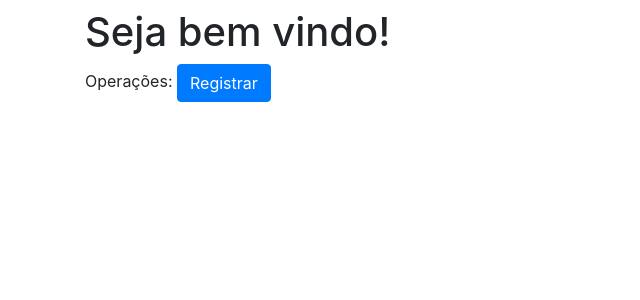
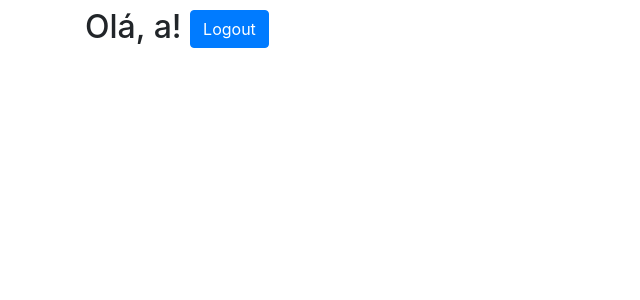
Before and after one commit to doandersonferreira/python-flask-fundos-imobiliarios, a Flask app: page / in a window 1280 px wide. Shown: the top 300 px of the page, without its empty margins (0-640 px from the left). Run offline with Flask 2, Linux system fonts and the light colour scheme; the visitor is signed in with stand-in values (Sample User, id 1); some libraries are stand-ins or nearby versions.

Commit message:
Exibição de conteudo diferenciado na home caso o usuario esteja logado ou nao.

```diff
--- a/index.py
+++ b/index.py
@@ -48,30 +48,31 @@ def autenticar():
 
     if usuario:
         if usuario.senha == senha:
-            session['usuario_logado'] = usuario.id
+            session['usuario_logado'] = [usuario.id, usuario.nome]
             flash('Bem vindo, ' + usuario.nome + ' !')
             proxima_pagina = request.form['proxima']
             return redirect(proxima_pagina)
     flash('Usuário ou senha incorretos. Tente novamente!')
-    return redirect(url_for('login'))
+    return redirect(url_for('home'))
 
 @app.route('/logout')
 def logout():
     session['usuario_logado'] = None
     flash('Nenhum usuário logado!')
-    return redirect(url_for('login'))
+    return redirect(url_for('home'))
 
 @app.route('/')
 def home():
-    if usuario_logado():
-        return render_template('index.html')
-    else:
-        return redirect(url_for('login', proxima=url_for('home')))
+    return render_template('index.html')
+
 
 
 @app.route('/usuario/novo')
 def novo_usuario():
-    return render_template('novo_usuario.html', titulo='Cadastro')
+    if usuario_logado():
+        return render_template('novo_usuario.html', titulo='Cadastro')
+    else:
+        return redirect(url_for('login', proxima=url_for('novo_usuario')))
 
 
 
--- a/templates/index.html
+++ b/templates/index.html
@@ -1,6 +1,19 @@
 <!-- Diretivas para uso do Template Engine (JINJA2) -->
 {% extends "template.html" %}
 {% block conteudo %}
-<h1>Seja bem vindo!</h1>
-Operações: <a href="/operacao/novo" class="btn btn-primary">Registrar</a>
+
+<div {{ 'hidden' if session['usuario_logado'] != None }} >
+    <h2>Olá, investidor(a)! Seja bem vindo(a)!</h2>
+    <p>Essa aplicação tem por objetivo principal permitir o gerenciamento de ativos de Fundo de Investimentos Imobiliários (FIIs).</p>
+    <p>Por meio dela, será possível visualizar e gerenciar a sua carteira de ativos, por meio de cadastro de operações, informações de Imposto de Renda, etc. </p>
+    <p>Faça <a href="/login" class="btn btn-primary">Login</a> ou <a href="/usuario/novo" class="btn btn-primary">Cadastre-se</a></p>
+</div>
+
+<div {{ 'hidden' if session['usuario_logado'] == None }} >
+    <h2>
+        Olá, {{ session['usuario_logado'][1]}}!
+        <a href="/logout" class="btn btn-primary">Logout</a>
+    </h2>
+</div>
+
 {% endblock %}
```
